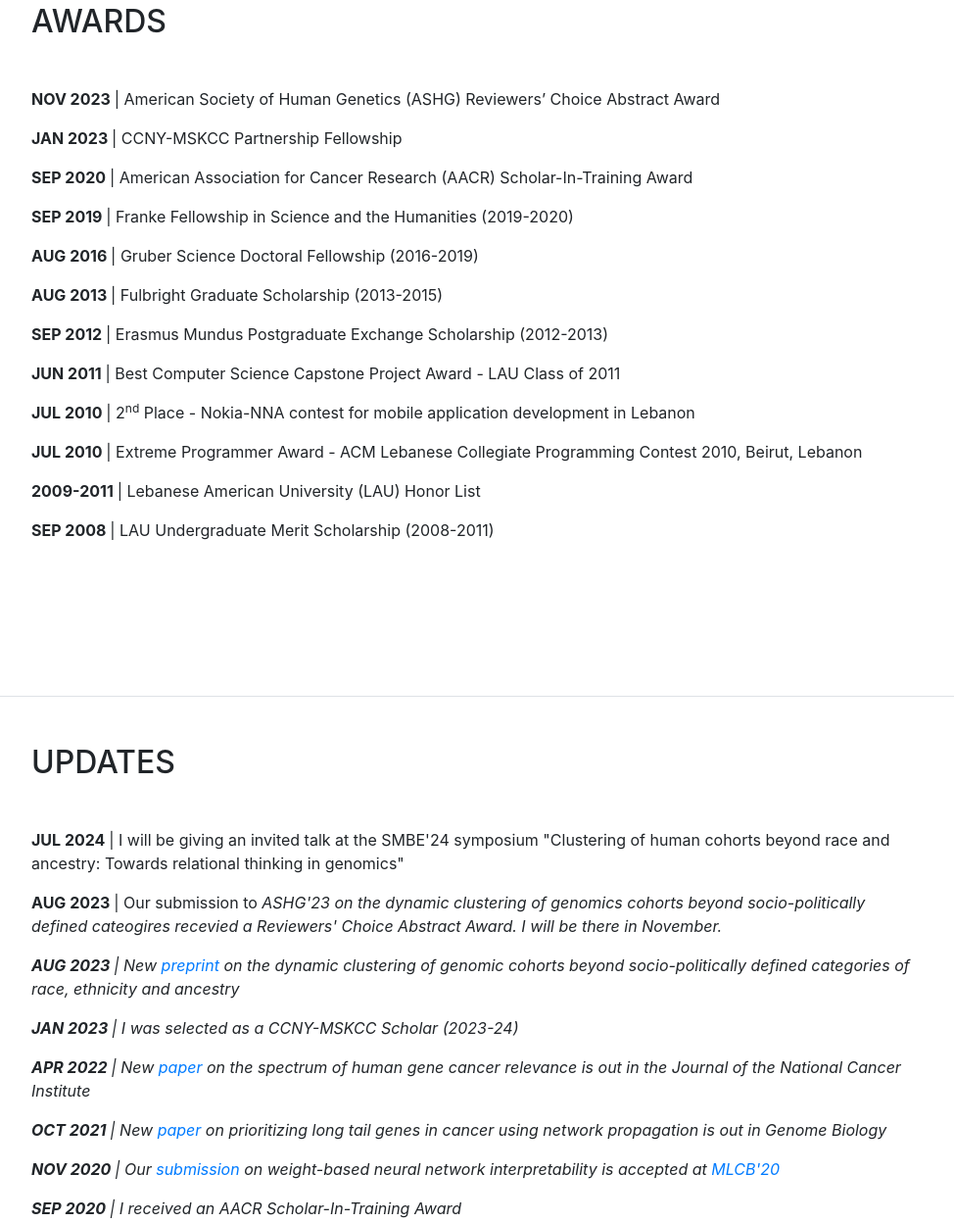
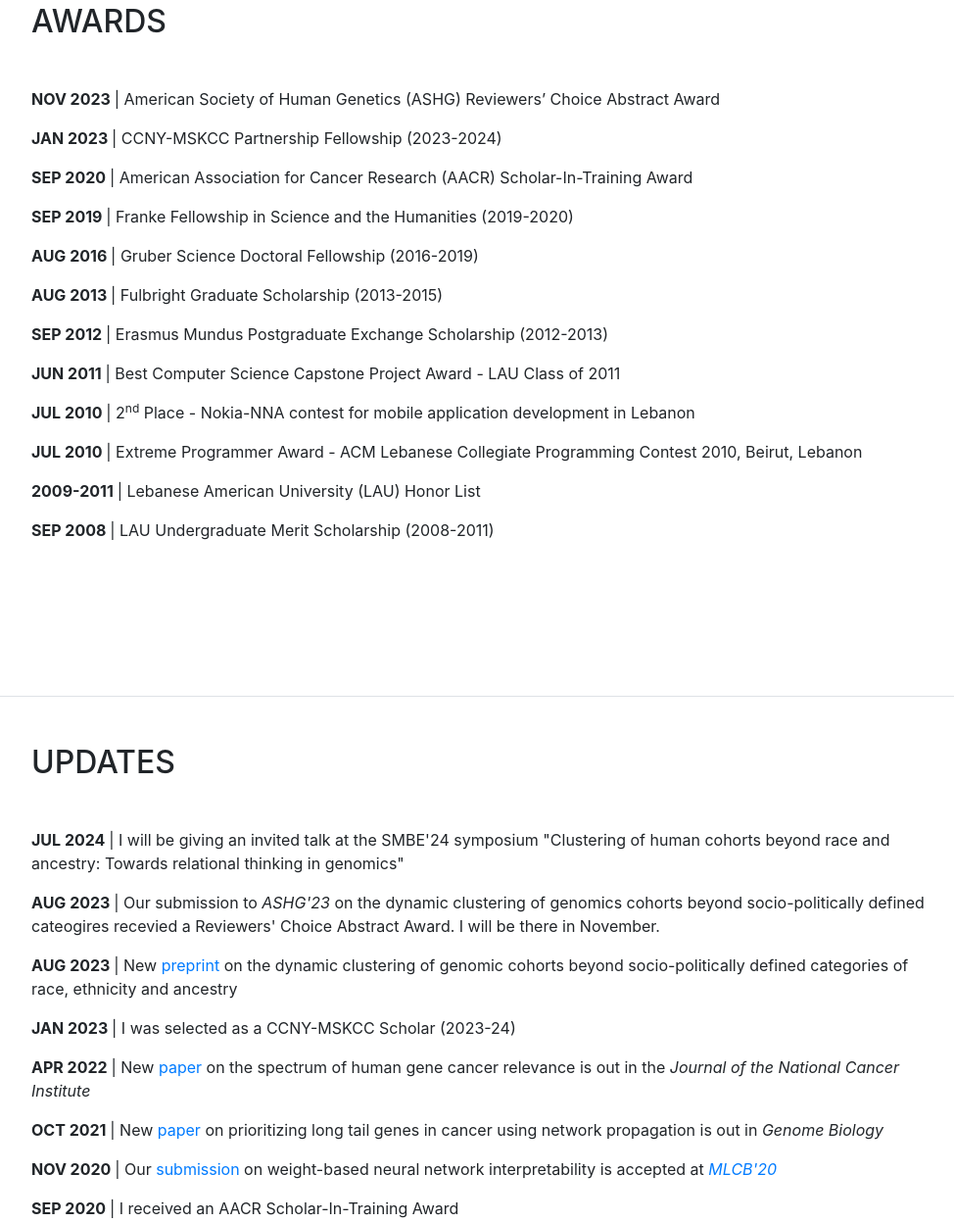
Before and after one commit to hussein-mohsen/hussein-mohsen.github.io, a website with bundled scripts: page index.html in a window 1280 px wide. Shown: the part 2452-3700 px from the top of the page at 98% size, without its empty margins (288-1262 px from the left). Built offline with nearby package versions, Linux system fonts and the light colour scheme; a web font is replaced by a local one.

Commit message:
Update index.html

```diff
--- a/index.html
+++ b/index.html
@@ -143,7 +143,7 @@
           <div class="resume-item d-flex flex-column flex-md-row mb-5">
             <div class="resume-content mr-auto">
               <p> <b> NOV 2023 </b> | American Society of Human Genetics (ASHG) Reviewers’ Choice Abstract Award </p>
-              <p> <b> JAN 2023 </b> | CCNY-MSKCC Partnership Fellowship </p>
+              <p> <b> JAN 2023 </b> | CCNY-MSKCC Partnership Fellowship (2023-2024) </p>
               <p> <b> SEP 2020 </b> | American Association for Cancer Research (AACR) Scholar-In-Training Award </p>
               <p> <b> SEP 2019 </b> | Franke Fellowship in Science and the Humanities (2019-2020)</p>
               <p> <b> AUG 2016 </b> | Gruber Science Doctoral Fellowship (2016-2019)</p>
@@ -165,7 +165,7 @@
           <div class="resume-item d-flex flex-column flex-md-row mb-5">
             <div class="resume-content mr-auto">
               <p> <b> JUL 2024 </b> | I will be giving an invited talk at the SMBE'24 symposium "Clustering of human cohorts beyond race and ancestry: Towards relational thinking in genomics"
-              <p> <b> AUG 2023 </b> | Our submission to <i>ASHG'23<i> on the dynamic clustering of genomics cohorts beyond socio-politically defined cateogires recevied a Reviewers' Choice Abstract Award. I will be there in November.
+              <p> <b> AUG 2023 </b> | Our submission to <i>ASHG'23</i> on the dynamic clustering of genomics cohorts beyond socio-politically defined cateogires recevied a Reviewers' Choice Abstract Award. I will be there in November.
               <p> <b> AUG 2023 </b> | New <a href="https://www.biorxiv.org/content/10.1101/2023.08.04.552035v1" target="_blank">preprint</a> on the dynamic clustering of genomic cohorts beyond socio-politically defined categories of race, ethnicity and ancestry
               <p> <b> JAN 2023 </b> | I was selected as a CCNY-MSKCC Scholar (2023-24)
 	      <p> <b> APR 2022 </b> | New <a href="https://academic.oup.com/jnci/advance-article/doi/10.1093/jnci/djac068/6568022" target="_blank">paper</a> on the spectrum of human gene cancer relevance is out in the <i>Journal of the National Cancer Institute</i></p>
```
